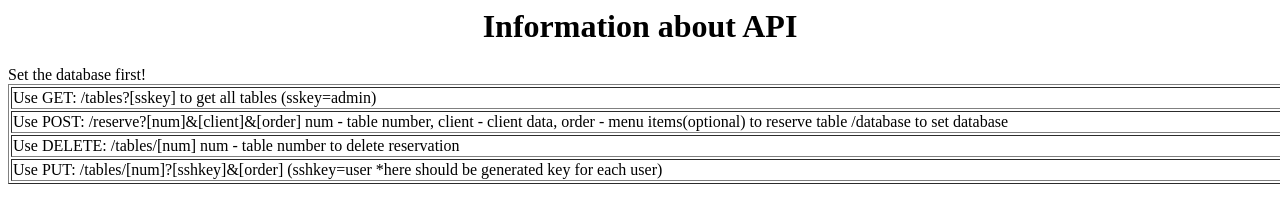
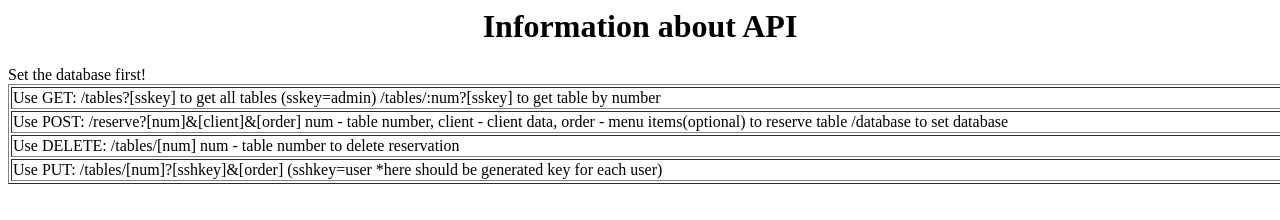
Before and after one commit to sonytruelove/REST-API-restaurant-reservation, a website: page client/index.html in a window 1280 px wide. Shown: the top 220 px of the page. Drawn offline with Linux system fonts and the light colour scheme.

Commit message:
Information about REST API

```diff
--- a/client/index.html
+++ b/client/index.html
@@ -6,6 +6,7 @@ Set the database first!
 <tr>
   <td>
 Use GET: /tables?[sskey] to get all tables (sskey=admin)
+         /tables/:num?[sskey] to get table by number
   </td></tr><tr> <td>
   Use POST: /reserve?[num]&[client]&[order]    num - table number, client - client data, order - menu items(optional)  to reserve table
             /database                          to set database
```
